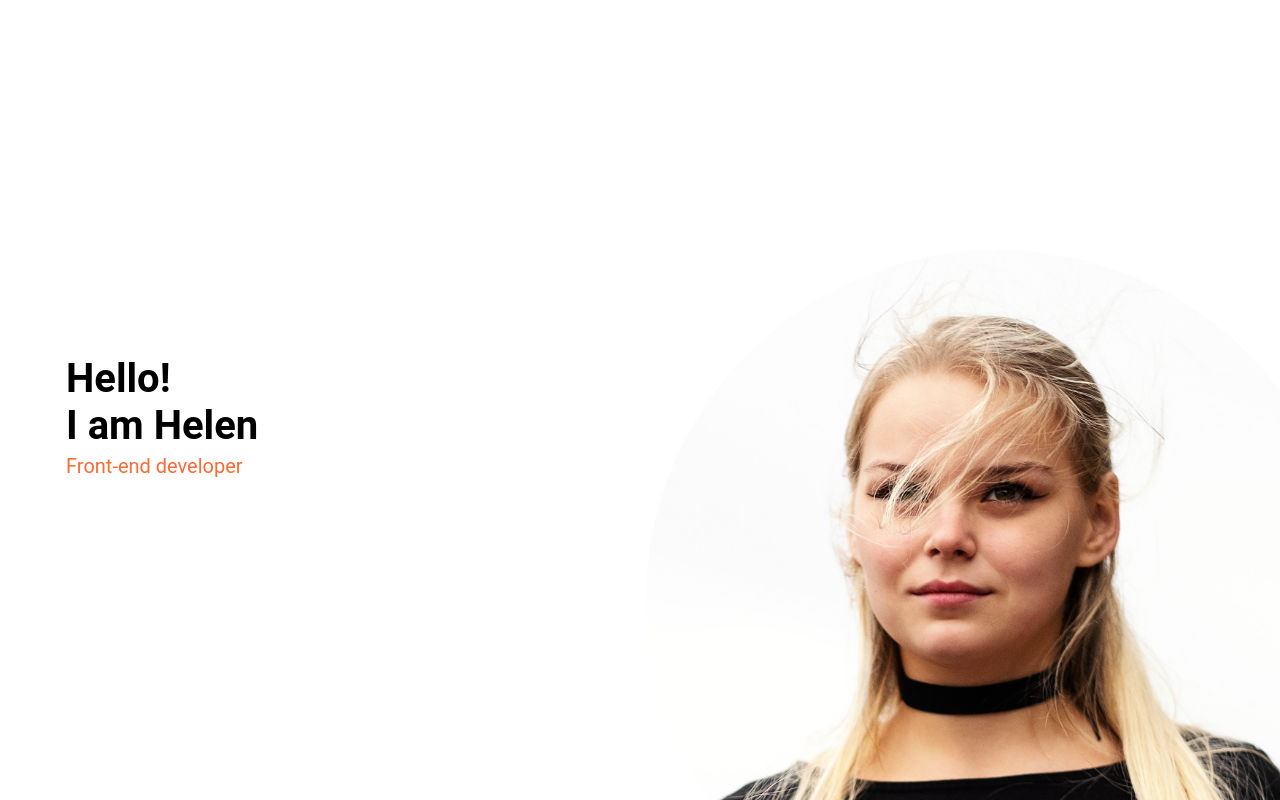
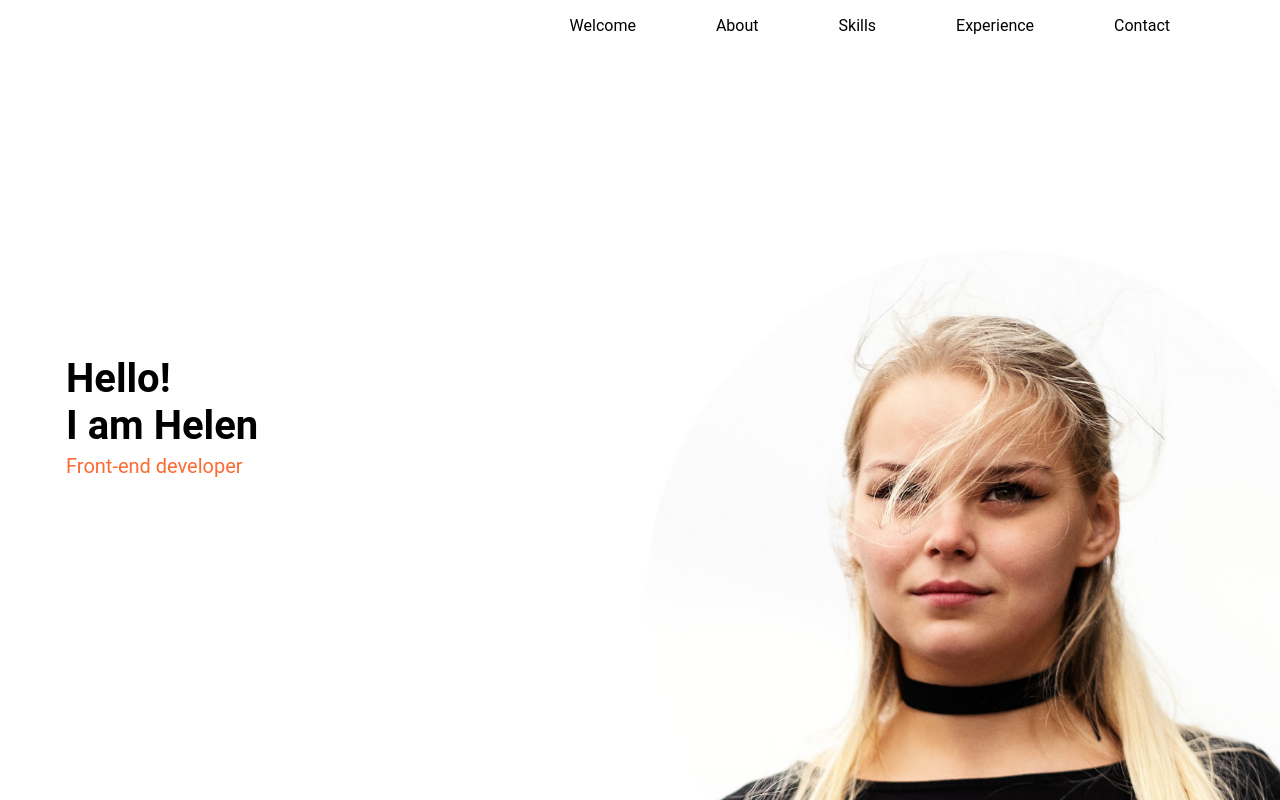
Before and after one commit to HelenOne/my-personal-site, a Next.js app: page / in a window 1280 px wide. Built offline with nearby package versions, Linux system fonts and the light colour scheme.

Commit message:
added nav menu

```diff
--- /dev/null
+++ b/components/A.tsx
@@ -0,0 +1,17 @@
+import React from "react";
+export const A: React.FC<{ href: string; scrollTo: string }> = (props) => {
+  return (
+    <a
+      onClick={(event) => {
+        event.preventDefault();
+        let scrollTo = document.getElementById(props.scrollTo) || null;
+        if (scrollTo !== null) {
+          scrollTo.scrollIntoView({ behavior: "smooth" });
+        }
+      }}
+      href={props.href}
+    >
+      {props.children}
+    </a>
+  );
+};
--- a/components/NavMenu.tsx
+++ b/components/NavMenu.tsx
@@ -1,4 +1,35 @@
 import React from "react";
+import { A } from "./A";
 export const NavMenu = () => {
-  return <div></div>;
+  return (
+    <nav>
+      <ul>
+        <li>
+          <A href="/#welcome-section" scrollTo="welcome-section">
+            Welcome
+          </A>
+        </li>
+        <li>
+          <A href="/#about-section" scrollTo="about-section">
+            About
+          </A>
+        </li>
+        <li>
+          <A href="/#skills-section" scrollTo="skills-section">
+            Skills
+          </A>
+        </li>
+        <li>
+          <A href="/#experience-section" scrollTo="experience-section">
+            Experience
+          </A>
+        </li>
+        <li>
+          <A href="/#contact-section" scrollTo="contact-section">
+            Contact
+          </A>
+        </li>
+      </ul>
+    </nav>
+  );
 };
--- a/components/Scroll.tsx
+++ b/components/Scroll.tsx
@@ -3,7 +3,7 @@ export const Scroll = () => {
   return (
     <div className="scroll-container">
       <div className="information-card">
-        <section className="welcome-section">
+        <section className="welcome-section" id="welcome-section">
           <div className="scroll-part">
             <h1>
               Hello! <br /> I am Helen
@@ -14,7 +14,7 @@ export const Scroll = () => {
           </div>
           <div className="placeholder"></div>
         </section>
-        <section className="about-section">
+        <section className="about-section" id="about-section">
           <div className="scroll-part">
             <h2>About</h2>
             <p>
@@ -26,7 +26,7 @@ export const Scroll = () => {
           </div>
           <div className="placeholder"></div>
         </section>
-        <section className="skills-section">
+        <section className="skills-section" id="skills-section">
           <div className="scroll-part">
             <h2>Skills</h2>
             <p>
@@ -64,7 +64,7 @@ export const Scroll = () => {
           </div>
           <div className="placeholder"></div>
         </section>
-        <section className="experience-section">
+        <section className="experience-section" id="experience-section">
           <div className="scroll-part">
             <h2>Experience</h2>
             <p>
@@ -75,7 +75,7 @@ export const Scroll = () => {
           </div>
           <div className="placeholder"></div>
         </section>
-        <section className="contact-section">
+        <section className="contact-section" id="contact-section">
           <div className="scroll-part">
             <h2>Contacts</h2>
             <p>
--- a/pages/index.sass
+++ b/pages/index.sass
@@ -9,42 +9,64 @@ body
     right: -70px
     z-index: -1
 
-.scroll-container
-  z-index: 1
-  .information-card
-    scroll-snap-points-y: repeat(100vh)
-    scroll-snap-type: y proximity
-    height: 100vh
-    overflow: auto
-    section
-      padding: 1rem
+  .scroll-container
+    z-index: 1
+    .information-card
+      scroll-snap-points-y: repeat(100vh)
+      scroll-snap-type: y proximity
       height: 100vh
-      scroll-snap-align: start
-      text-align: start
-      position: relative
-      z-index: 1
-      display: flex
-      justify-content: space-between
-      .scroll-part
-        display: inline-flex
-        flex-direction: column
-        justify-content: center
-        margin-left: 50px
-        h1, h2
-          text-align: start
-          font-size: 40px
-          margin-top: 0
-          margin-bottom: 5px
-        p
-          margin-top: 0
-          margin-bottom: 0
-          font-size: 20px
-          color: #707070
-        .primary-text
-          color: #FB6B34
+      overflow: auto
+      section
+        padding: 1rem
+        height: 100vh
+        scroll-snap-align: start
+        text-align: start
+        position: relative
+        z-index: 1
+        display: flex
+        justify-content: space-between
+        .scroll-part
+          display: inline-flex
+          flex-direction: column
+          justify-content: center
+          margin-left: 50px
+          h1, h2
+            text-align: start
+            font-size: 40px
+            margin-top: 0
+            margin-bottom: 5px
+          p
+            margin-top: 0
+            margin-bottom: 0
+            font-size: 20px
+            color: #707070
+            text-align: justify
+          .primary-text
+            color: #FB6B34
 
 
-      .placeholder
-        min-width: 500px
-        height: 100vh
-        background: transparent
+        .placeholder
+          min-width: 600px
+          height: 100vh
+          background: transparent
+      .skills-section
+        p
+          max-width: 550px
+
+  nav
+    position: fixed
+    top: 0
+    right: 50px
+    z-index: 2
+    ul
+      padding-left: 0
+      display: flex
+      li
+        list-style: none
+        margin-left: 20px
+        margin-right: 60px
+        a
+          text-decoration: none
+          color: black
+        a:hover
+          color: #FE9C77
```
